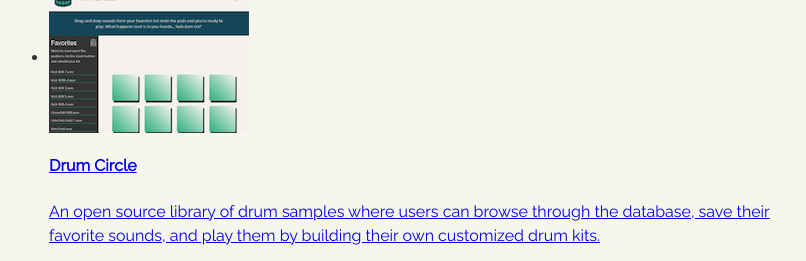
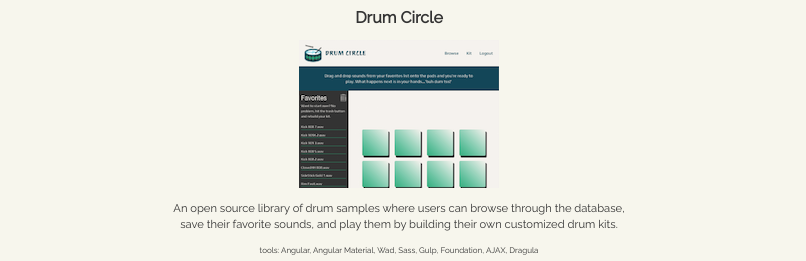
Before and after one commit to leowolf749/portfolio, a website: page index.html in a window 1280 px wide. Shown: the part 869-1130 px from the top of the page, without its empty margins (241-1047 px from the left). Drawn offline with nearby package versions, Linux system fonts and the light colour scheme; files that its build step writes are made by us from their sources; a web font is replaced by a local one.

Commit message:
Added styling for the portfolio section. Need to create content for the contact section, add my resume which will be downloadable, and create a favicon.

```diff
--- a/app.js
+++ b/app.js
@@ -23,7 +23,7 @@
         },
         {
             link: 'https://github.com/leowolf749/shoppers_delight',
-            name: 'Happy Mask Shop Online',
+            name: 'The Happy Mask Shop Online',
             image: 'assets/shoppers-scrnshot.png',
             description: 'A mock website of the Happy Mask Shop from the Zelda video game franchise. Users can browse various masks for sale and add them to their cart. The cart adds up their total.',
             tools: 'JavaScript, Sass, Foundation',
@@ -40,6 +40,7 @@
                     projectImage: projects[i].image,
                     projectName: projects[i].name,
                     projectDescription: projects[i].description,
+                    projectTools: projects[i].tools,
                 }
             );
             parent.appendChild(projectSamples);
--- a/docs/app.js
+++ b/docs/app.js
@@ -24,7 +24,7 @@
         },
         {
             link: 'https://github.com/leowolf749/shoppers_delight',
-            name: 'Happy Mask Shop Online',
+            name: 'The Happy Mask Shop Online',
             image: 'assets/shoppers-scrnshot.png',
             description: 'A mock website of the Happy Mask Shop from the Zelda video game franchise. Users can browse various masks for sale and add them to their cart. The cart adds up their total.',
             tools: 'JavaScript, Sass, Foundation',
@@ -41,6 +41,7 @@
                     projectImage: projects[i].image,
                     projectName: projects[i].name,
                     projectDescription: projects[i].description,
+                    projectTools: projects[i].tools,
                 }
             );
             parent.appendChild(projectSamples);
--- a/index.html
+++ b/index.html
@@ -10,9 +10,10 @@
     <script src="https://cdnjs.cloudflare.com/ajax/libs/angular.js/1.6.1/angular.min.js"></script>
     <script id="portfolio-template" type="x-mustache-template">
         <a href=" {{ projectLink }} ">
+            <h4>{{ projectName }}</h4>
             <img src=" {{ projectImage }}"/>
-            <h4>{{ projectName }}</h4>
             <p id="description">{{ projectDescription }}</p>
+            <p id="tools">tools: {{ projectTools }}</p>
         </a>
     </script>
     <script src="app.js"></script>
--- a/styles/partials/_portfolio.scss
+++ b/styles/partials/_portfolio.scss
@@ -2,4 +2,33 @@
     width: 65%;
     margin: 0 auto;
     border-top: 1px dotted #333333;
+
+    ul {
+        list-style-type: none;
+        padding: 0px;
+
+        li {
+            width: 60%;
+            margin: 0 auto;
+            margin-top: 40px;
+            text-align: center;
+
+            h4 {
+                margin-bottom: 10px;
+            }
+
+            a {
+                text-decoration: none;
+                color: #333333;
+            }
+
+            p {
+                font-size: .7em;
+            }
+
+            #tools {
+                font-size: .5em;
+            }
+        }
+    }
 }
```
Also changed, not shown: docs/index.html (+2 -1 lines), docs/style.css.
